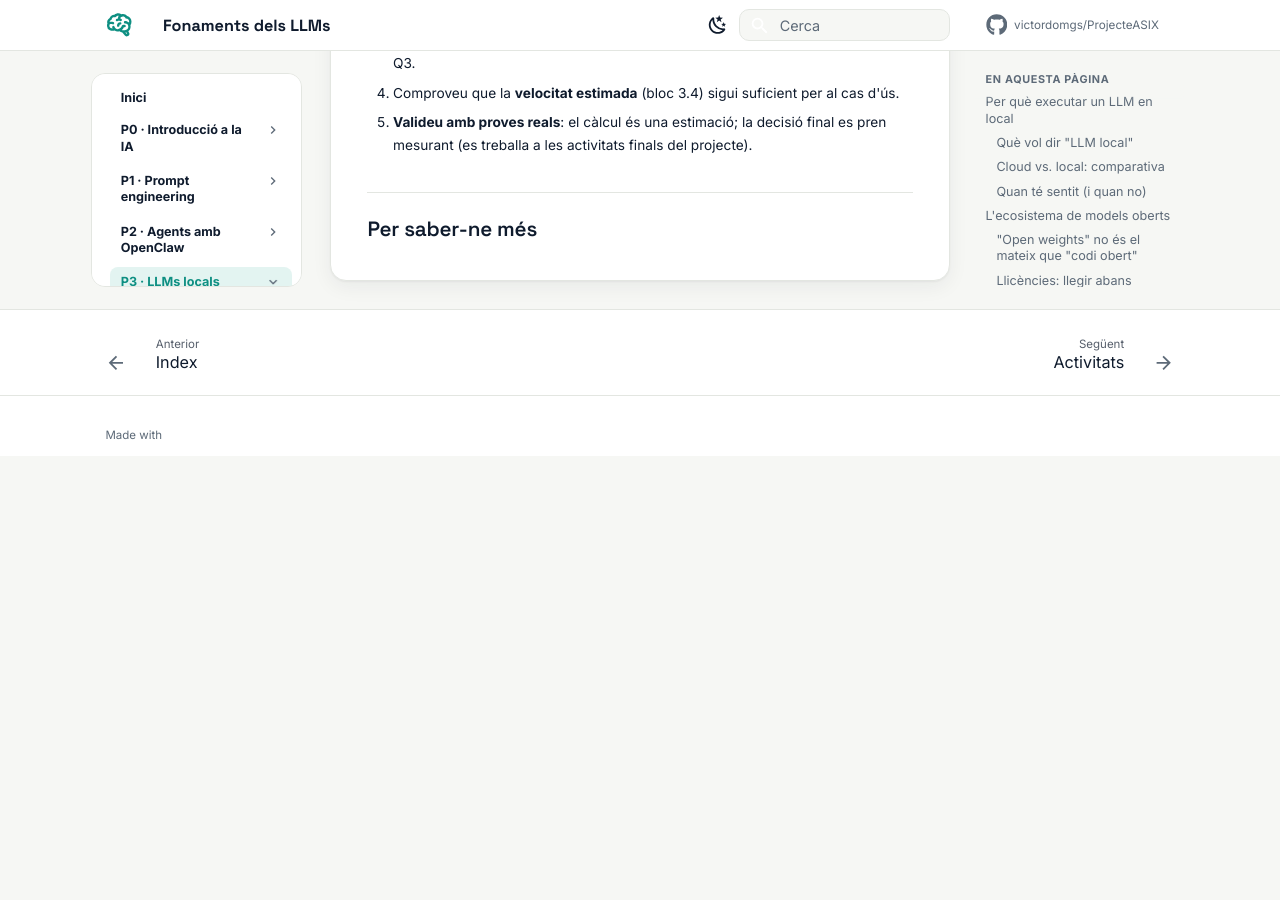
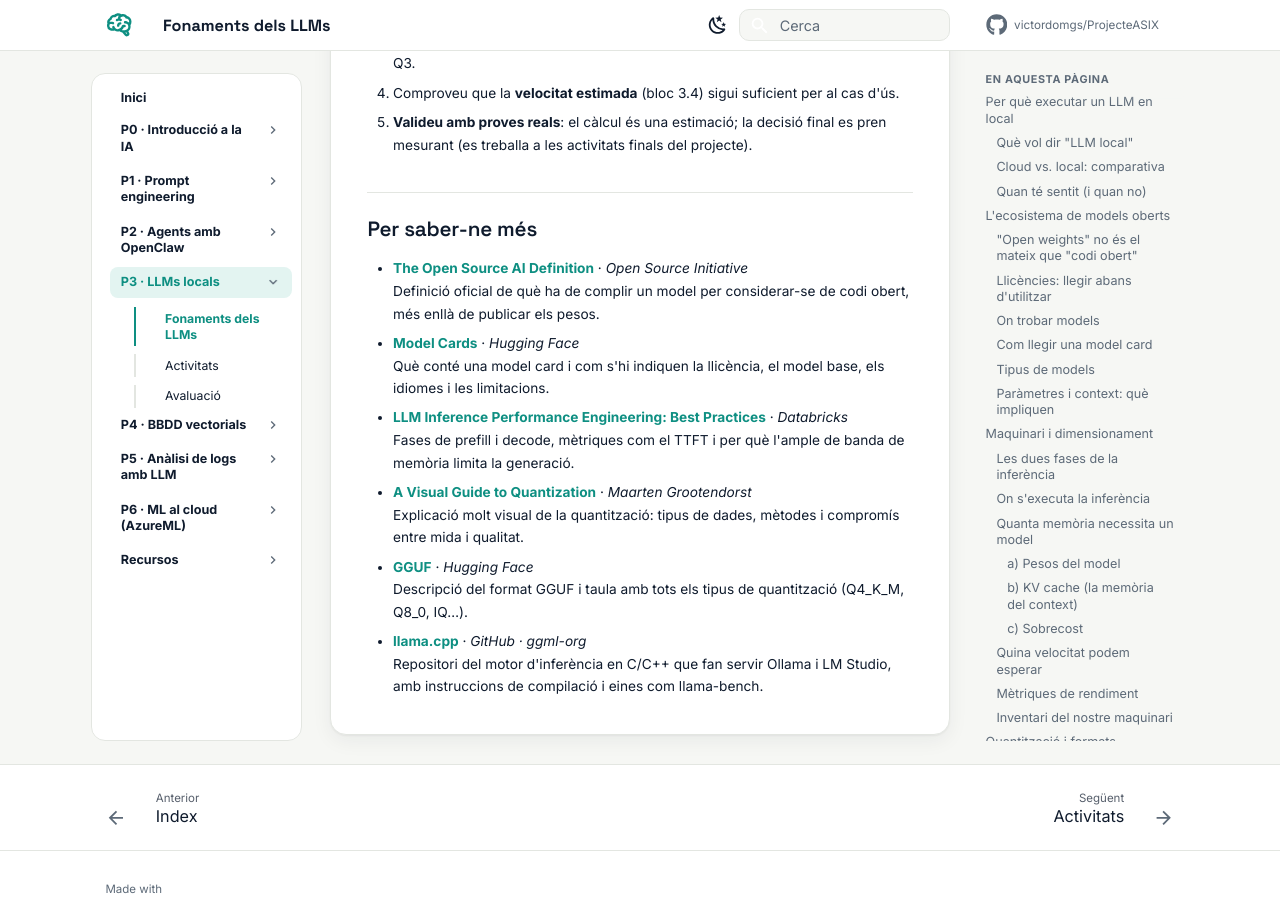
Before and after one commit to victordomgs/ProjecteASIX, an MkDocs documentation site: the page built from docs/p3-llms-locals/teoria.md, in a window 1280 px wide and 900 px high, scrolled down 11341 px. Built offline with MkDocs 1.6.1 and Material for MkDocs 9.7.7, drawn with Linux system fonts in a browser that asks for light colours; comment, search, counter and statistics services are not loaded; before the commit the page ends 11797 px from its top, so only the background shows below that.

Commit message:
P3: afegeix Per saber-ne més a Fonaments dels LLMs
Co-Authored-By: Claude Opus 5.5 <noreply@anthropic.com>
Claude-Session: https://claude.ai/code/session_01NbQ9wJKg3Xstsi1yGnYtED

```diff
--- a/docs/p3-llms-locals/teoria.md
+++ b/docs/p3-llms-locals/teoria.md
@@ -306,3 +306,16 @@ A **Ollama**, la quantització apareix a l'etiqueta del model, per exemple `mode
 5. **Valideu amb proves reals**: el càlcul és una estimació; la decisió final es pren mesurant (es treballa a les activitats finals del projecte).
 
 ## Per saber-ne més
+
+- [**The Open Source AI Definition**](https://opensource.org/ai/open-source-ai-definition){ target="_blank" rel="noopener" } · *Open Source Initiative*
+  Definició oficial de què ha de complir un model per considerar-se de codi obert, més enllà de publicar els pesos.
+- [**Model Cards**](https://huggingface.co/docs/hub/model-cards){ target="_blank" rel="noopener" } · *Hugging Face*
+  Què conté una model card i com s'hi indiquen la llicència, el model base, els idiomes i les limitacions.
+- [**LLM Inference Performance Engineering: Best Practices**](https://www.databricks.com/blog/llm-inference-performance-engineering-best-practices){ target="_blank" rel="noopener" } · *Databricks*
+  Fases de prefill i decode, mètriques com el TTFT i per què l'ample de banda de memòria limita la generació.
+- [**A Visual Guide to Quantization**](https://newsletter.maartengrootendorst.com/p/a-visual-guide-to-quantization){ target="_blank" rel="noopener" } · *Maarten Grootendorst*
+  Explicació molt visual de la quantització: tipus de dades, mètodes i compromís entre mida i qualitat.
+- [**GGUF**](https://huggingface.co/docs/hub/gguf){ target="_blank" rel="noopener" } · *Hugging Face*
+  Descripció del format GGUF i taula amb tots els tipus de quantització (Q4_K_M, Q8_0, IQ…).
+- [**llama.cpp**](https://github.com/ggml-org/llama.cpp){ target="_blank" rel="noopener" } · *GitHub · ggml-org*
+  Repositori del motor d'inferència en C/C++ que fan servir Ollama i LM Studio, amb instruccions de compilació i eines com llama-bench.
```
